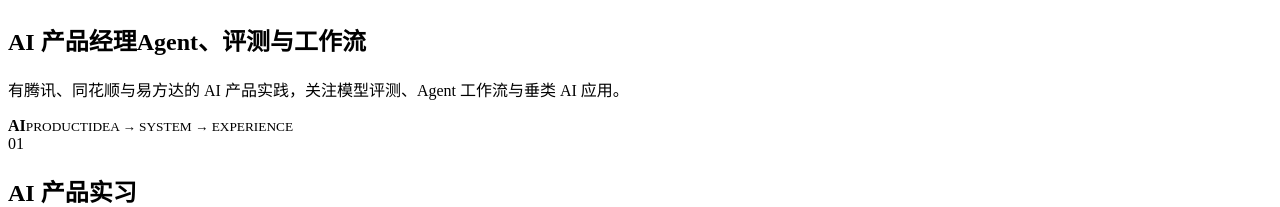
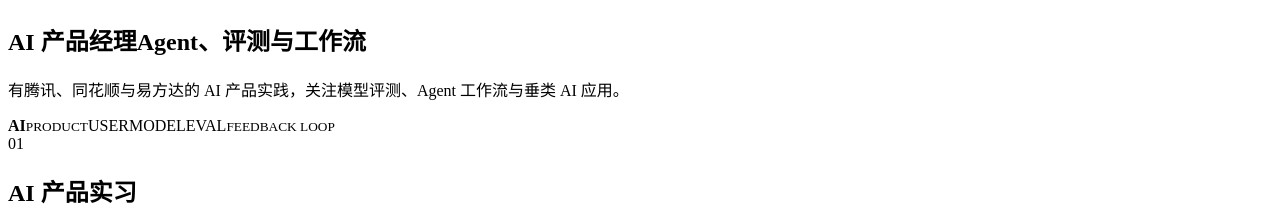
Before and after one commit to 28889-stack/28889-stack.github.io, a React (Vite) app: page / in a window 1280 px wide. Shown: the part 1675-1882 px from the top of the page. Built offline with nearby package versions, Linux system fonts and the light colour scheme; the HTML template or start-up script is replaced by a standard one.

Commit message:
feat: add semantic product orbit labels

```diff
--- a/src/components/ProductOrbit.tsx
+++ b/src/components/ProductOrbit.tsx
@@ -19,6 +19,15 @@
         <strong>AI</strong>
         <small>PRODUCT</small>
       </span>
+      <span className="product-orbit__layer product-orbit__layer--user" aria-hidden="true">
+        USER
+      </span>
+      <span className="product-orbit__layer product-orbit__layer--model" aria-hidden="true">
+        MODEL
+      </span>
+      <span className="product-orbit__layer product-orbit__layer--eval" aria-hidden="true">
+        EVAL
+      </span>
       {particles.map(([left, top, size, delay]) => (
         <span
           className="product-orbit__particle"
@@ -34,7 +43,7 @@
       ))}
       <span className="product-orbit__caption" aria-hidden="true">
         <i />
-        <small>IDEA → SYSTEM → EXPERIENCE</small>
+        <small>FEEDBACK LOOP</small>
       </span>
     </div>
   )
--- a/src/styles.css
+++ b/src/styles.css
@@ -908,6 +908,38 @@
   letter-spacing: 0.11em;
 }
 
+.product-orbit__layer {
+  position: absolute;
+  z-index: 4;
+  padding: 3px 4px;
+  border: 1px solid rgba(157, 67, 44, 0.18);
+  background: rgba(252, 251, 248, 0.86);
+  box-shadow: 0 4px 12px rgba(101, 73, 60, 0.06);
+  color: var(--accent-deep);
+  font-size: 6px;
+  font-weight: 850;
+  letter-spacing: 0.1em;
+  line-height: 1;
+  animation: orbit-label 4.6s ease-in-out infinite;
+}
+
+.product-orbit__layer--user {
+  top: 17px;
+  left: 12px;
+}
+
+.product-orbit__layer--model {
+  top: 37px;
+  right: 9px;
+  animation-delay: -1.55s;
+}
+
+.product-orbit__layer--eval {
+  bottom: 31px;
+  left: 19px;
+  animation-delay: -3.1s;
+}
+
 .product-orbit__particle {
   position: absolute;
   z-index: 3;
@@ -959,6 +991,14 @@
   50% {
     opacity: 0.38;
     transform: translateY(-6px) scale(1.26);
+  }
+}
+
+@keyframes orbit-label {
+  50% {
+    border-color: rgba(211, 104, 74, 0.52);
+    box-shadow: 0 5px 15px rgba(157, 67, 44, 0.15);
+    transform: translateY(-3px);
   }
 }
 
@@ -3026,6 +3066,7 @@
 
   .product-orbit__ring,
   .product-orbit__particle,
+  .product-orbit__layer,
   .product-orbit__caption i,
   .experience-row__rail[data-state="active"] i {
     animation: none;
```
Also changed, not shown: 1 other file (tests, documents, lock files or other folders).
